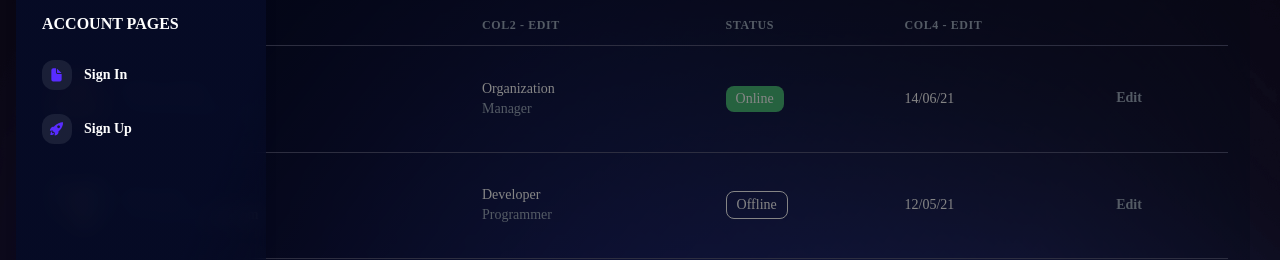
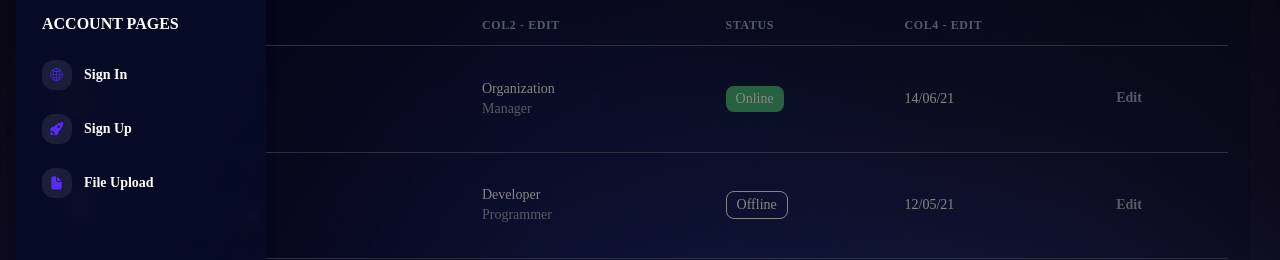
Before and after one commit to SVinternShip/Frontend-Backend, a React (Create React App) app in the folder frontend/assict_front/: page /home/tables in a window 1280 px wide. Both pictures are taken after a click on the icon 1176 px from the left and 47 px from the top of the page. Shown: the part 177-437 px from the top of the page. Built offline with nearby package versions, Linux system fonts and the light colour scheme.

Commit message:
routes 수정

```diff
--- a/frontend/assict_front/src/App.js
+++ b/frontend/assict_front/src/App.js
@@ -1,6 +1,5 @@
 import { Route, Routes } from 'react-router-dom';
-import SignUp from './components/Sign/SignUp';
-import NewSignIn from "./views/pages/SignInPage";
+
 import SignUpPage from "./views/pages/SignUpPage";
 import SignInPage from "./views/pages/SignInPage";
 import TablesPage from "./views/pages/TablesPage";
--- a/frontend/assict_front/src/components/FileUpload/Dropzone.js
+++ b/frontend/assict_front/src/components/FileUpload/Dropzone.js
@@ -19,7 +19,7 @@ function Dropzone(props) {
       <div {...getRootProps({className: 'dropzone'})}>
         <input {...getInputProps()} />
         <p>Drag 'n' drop some files here</p>
-        <button type="button" onClick={open}>
+        <button type="button" onClick={open} color='white'>
           Open File Dialog
         </button>
       </div>
--- a/frontend/assict_front/src/routes.js
+++ b/frontend/assict_front/src/routes.js
@@ -28,7 +28,9 @@ import {
   DocumentIcon,
   RocketIcon,
   SupportIcon,
+    GlobeIcon,
 } from "./components/Icons/Icons";
+import FileUpload from "./components/FileUpload/FileUpload";
 
 var dashRoutes = [
     {
@@ -50,7 +52,7 @@ var dashRoutes = [
         path: "/signin",
         name: "Sign In",
         rtlName: "لوحة القيادة",
-        icon: <DocumentIcon color='inherit' />,
+        icon: <GlobeIcon color='inherit' />,
         component: SignIn,
         layout: "/home",
       },
@@ -63,6 +65,15 @@ var dashRoutes = [
         component: SignUp,
         layout: "/home",
       },
+        {
+        path: "/fileupload",
+        name: "File Upload",
+        rtlName: "لوحة القيادة",
+        icon: <DocumentIcon color='inherit' />,
+        secondaryNavbar: true,
+        component: FileUpload,
+        layout: "/home",
+      },
     ],
   },
 ];
```
